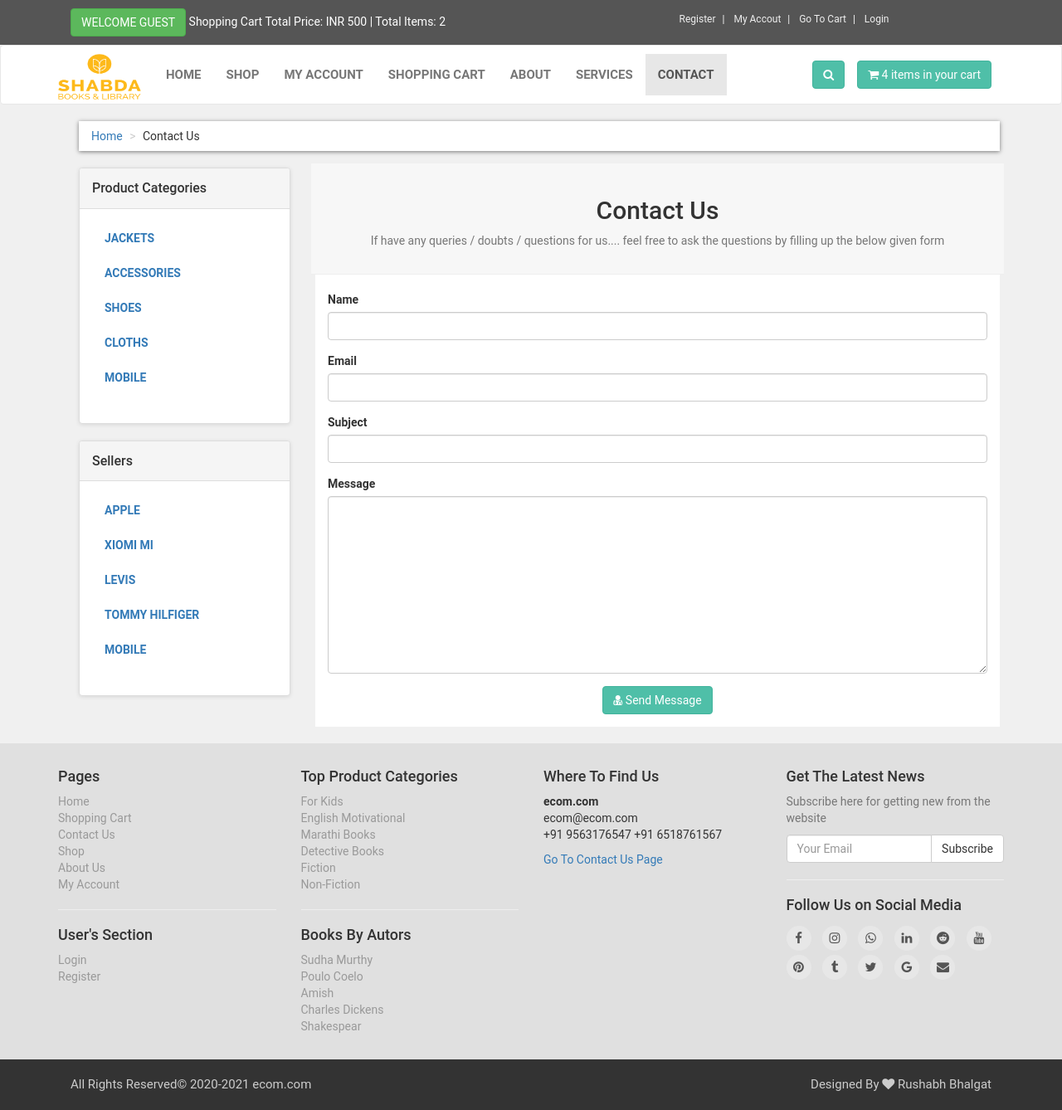
After one commit to RushabhBhalgat/Ecommerce-php, a PHP site: page /contact.php in a window 1280 px wide. The commit adds this page. Shown: the whole page at 83% size. Run offline with PHP 8.4, Linux system fonts and the light colour scheme.

Commit message:
Contact Page done

```diff
--- /dev/null
+++ b/contact.php
@@ -0,0 +1,202 @@
+<!DOCTYPE html>
+<html lang="en">
+
+<head>
+    <meta charset="UTF-8" />
+    <meta name="viewport" content="width=device-width, initial-scale=1.0" />
+    <meta name="keywords" content="" />
+    <meta name="description" content="" />
+    <title>Ecommerce Store</title>
+    <!-- BOOTSTRAP -->
+    <link rel="stylesheet" href="https://maxcdn.bootstrapcdn.com/bootstrap/3.4.1/css/bootstrap.min.css" />
+    <!-- Font Awesome -->
+    <link href="https://stackpath.bootstrapcdn.com/font-awesome/4.7.0/css/font-awesome.min.css" rel="stylesheet"
+        integrity="sha384-wvfXpqpZZVQGK6TAh5PVlGOfQNHSoD2xbE+QkPxCAFlNEevoEH3Sl0sibVcOQVnN" crossorigin="anonymous" />
+    <!-- Custom CSS File -->
+    <link rel="stylesheet" type="text/css" href="styles/style.css">
+</head>
+
+<body>
+    <div id="top">
+        <!-- Top Div Start -->
+        <div class="container p-3">
+            <!-- container Div Start -->
+            <div class="col-md-6 offer">
+                <!-- col-md-6 Div Start -->
+                <a href="#" class="btn btn-success btn-small">Welcome Guest</a>
+                <a href="#" class>Shopping Cart Total Price: INR 500 | Total Items: 2</a>
+            </div><!-- col-md-6 Div end -->
+            <div class="col-md-6">
+                <ul class="menu">
+                    <li><a href="customer_registration.php"> Register</a></li>
+                    <li><a href="checkout.php"> My Accout</a></li>
+                    <li><a href="cart.php"> Go To Cart</a></li>
+                    <li><a href="login.php"> Login</a></li>
+                </ul>
+            </div>
+
+
+        </div><!-- container Div End -->
+    </div><!-- Top Div End -->
+
+    <div class="navbar navbar-default" id="navbar">
+        <!-- NavBar Div Starts -->
+        <div class="container">
+            <!-- container Div Starts -->
+            <div class="navbar-header">
+                <!-- navbar-header Div Starts -->
+                <a href="index.php" class="navbar-brand home">
+                    <img src="images/logo-large.png" width="100px" height="55px" alt="tee-Shopping" class="hidden-xs">
+                    <!-- This will show the img only on pc -->
+                    <img src="images/logo-small.png" width="50px" height="50px" alt="tee-Shopping" class="visible-xs">
+                </a>
+                <button type="button" class="navbar-toggle" data-toggle="collapse" data-target="#navigation">
+                    <span class="sr-only">Toggle Navigation</span>
+                    <i class="fa fa-align-justify"></i>
+                </button>
+                <button type="button" class="navbar-toggle" data-toggle="collapse" data-target="#search">
+                    <span class="sr-only"></span>
+                    <i class="fa fa-search"></i>
+                    </span>
+                </button>
+
+            </div><!-- navbar-header Div ends -->
+
+            <div class="navbar-collapse collapse" id="navigation">
+                <!-- navbar collapse menu start -->
+
+                <div class="padding-nav">
+                    <!-- padding-nav div starts here -->
+                    <ul class="nav navbar-nav navbar-left">
+                        <li class="">
+                            <a href="index.php">Home</a>
+                        </li>
+                        <li class="">
+                            <a href="shop.php">Shop</a>
+                        </li>
+                        <li class="">
+                            <a href="checkout.php">My Account</a>
+                        </li>
+                        <li class="">
+                            <a href="cart.php">Shopping Cart</a>
+                        </li>
+                        <li class="">
+                            <a href="about.php">About</a>
+                        </li>
+                        <li class="">
+                            <a href="services.php">Services</a>
+                        </li>
+                        <li class="active">
+                            <a href="contact.php">Contact</a>
+                        </li>
+                    </ul>
+                </div><!-- padding-nav div Ends here -->
+                <a href="cart.php" class="btn btn-primary navbar-btn right">
+                    <i class="fa fa-shopping-cart"></i>
+                    <span> 4 items in your cart</span>
+                </a>
+
+                <div class="navbar-collapse collapse right">
+                    <button class="btn btn-primary navbar-btn" type="button" data-toggle="collapse"
+                        data-target="#search">
+                        <span class="sr-only">Toggle Search</span>
+                        <i class="fa fa-search"></i>
+                    </button>
+                </div>
+
+                <div class="collapse clearfix" id="search">
+                    <form action="result.php" method="get" class="navbar-form">
+                        <div class="input-group">
+                            <input type="text" name="user_query" placeholder="Search" class="form-control" required
+                                id="">
+                            <span class="input-group-btn">
+                                <button type="submit" value="Search" name="search" class="btn btn-primary">
+                            </span>
+                            <i class="fa fa-search"></i>
+                            </button>
+                        </div>
+                    </form>
+                </div>
+            </div><!-- navbar collapse menu start -->
+
+
+
+
+        </div><!-- container Div ends -->
+
+    </div><!-- NavBar Div Ends -->
+
+
+
+
+
+    <!--***********************************-->
+    <!--      NEW SECTION  =========>>>>>>>>>=================================>>>>>>>>>>=====     -->
+    <!--***********************************-->
+
+
+    <div id="content">
+        <!-- Braedcroum section -->
+        <div class="container">
+            <!-- container div start -->
+            <div class="col-md-12">
+                <ul class="breadcrumb">
+                    <li><a href="index.php">Home</a></li>
+                    <li>Contact Us</li>
+                </ul>
+            </div>
+            <div class="col-md-3">
+                <?php include("includes/sidebar.php") ?>
+            </div>
+
+            <div class="col-md-9">
+                <div class="box">
+                    <div class="box-header">
+                        <center>
+                            <h2>Contact Us</h2>
+                            <p class="text-muted">If have any queries / doubts / questions for us.... feel free to ask
+                                the questions by filling up the below given form</p>
+                        </center>
+                    </div>
+                    <form action="contactus.php" method="post">
+                        <div class="form-group">
+                            <label for="">Name</label>
+                            <input type="text" name="name" required class="form-control" id="">
+                        </div>
+                        <div class="form-group">
+                            <label for="">Email</label>
+                            <input type="email" name="email" class="form-control" required id="">
+                        </div>
+                        <div class="form-group">
+                            <label for="">Subject</label>
+                            <input type="text" name="subject" class="form-control" required id="">
+                        </div>
+                        <div class="form-group">
+                            <label for="">Message</label>
+                            <textarea required name="message" class="form-control" id="" cols="30" rows="10"></textarea>
+                        </div>
+                        <div class="text-center">
+                            <button type="submit" class="btn btn-primary" name="submit">
+                                <i class="fa fa-user-md"></i> Send Message
+                            </button>
+                        </div>
+                    </form>
+
+                </div>
+            </div>
+
+        </div><!-- container div end -->
+    </div><!-- content section end-->
+
+
+
+    <!--***********************************-->
+    <!--      NEW SECTION  =========>>>>>>>>>=================================>>>>>>>>>>=====     -->
+    <!--***********************************-->
+
+
+    <!-- Footer Start -->
+    <?php
+  include("includes/footer.php");
+  ?>
+    <!-- Footer Start -->
--- a/includes/footer.php
+++ b/includes/footer.php
@@ -1,7 +1,11 @@
-<div id="footer"><!-- Footer div with id starts -->
-    <div class="container"><!-- Container div starts -->
-        <div class="row"><!-- Row div starts -->
-            <div class="col-md-3 col-sm-6"><!-- col-md-3 col-sm-6 div starts -->
+<div id="footer">
+    <!-- Footer div with id starts -->
+    <div class="container">
+        <!-- Container div starts -->
+        <div class="row">
+            <!-- Row div starts -->
+            <div class="col-md-3 col-sm-6">
+                <!-- col-md-3 col-sm-6 div starts -->
                 <h4>Pages</h4>
                 <ul>
                     <li><a href="index.php">Home</a></li>
@@ -20,7 +24,8 @@
                 <hr class="hidden-md hidden-lg hidden-sm">
             </div><!-- col-md-3 col-sm-6 div ENDS -->
 
-            <div class="col-md-3 col-sm-6"><!-- col-md-3 col-sm-6 div starts -->
+            <div class="col-md-3 col-sm-6">
+                <!-- col-md-3 col-sm-6 div starts -->
                 <h4>Top Product Categories</h4>
                 <ul>
                     <li><a href="#">For Kids</a></li>
@@ -44,20 +49,22 @@
             </div><!-- col-md-3 col-sm-6 div Ends -->
 
 
-            <div class="col-md-3 col-sm-6"><!-- col-md-3 col-sm-6 div Starts -->
+            <div class="col-md-3 col-sm-6">
+                <!-- col-md-3 col-sm-6 div Starts -->
                 <h4>Where To Find Us</h4>
                 <p>
                     <strong>
                         ecom.com
                     </strong>
                     <br>ecom@ecom.com
-                <br>+91 9563176547  +91 6518761567
+                    <br>+91 9563176547 +91 6518761567
                 </p>
                 <a href="contact.php">Go To Contact Us Page</a>
                 <hr class="hidden-md hidden-lg">
             </div><!-- col-md-3 col-sm-6 div Ends -->
 
-            <div class="col-md-3 col-sm-6"><!-- col-md-3 col-sm-6 div Starts -->
+            <div class="col-md-3 col-sm-6">
+                <!-- col-md-3 col-sm-6 div Starts -->
                 <h4>Get The Latest News</h4>
                 <p class="text-muted">
                     Subscribe here for getting new from the website
@@ -97,8 +104,10 @@
 </div><!-- Footer div with id Ends -->
 
 
-<div id="copyright"><!-- Copyright div Starts -->
-    <div class="container"><!-- Container div Ends -->
+<div id="copyright">
+    <!-- Copyright div Starts -->
+    <div class="container">
+        <!-- Container div Ends -->
         <div class="col-md-6">
             <p class="pull-left">All Rights Reserved&copy; 2020-2021 ecom.com</p>
         </div>
@@ -109,3 +118,6 @@
         </div>
     </div>
 </div><!-- Copyright div Ends -->
+
+<script src="https://ajax.googleapis.com/ajax/libs/jquery/3.5.1/jquery.min.js"></script>
+<script src="https://maxcdn.bootstrapcdn.com/bootstrap/3.4.1/js/bootstrap.min.js"></script>
```
Also changed, not shown: index.php (+44 -32 lines), customer_registeration.php (added). Lines whose indentation alone changed are shown as unchanged.
